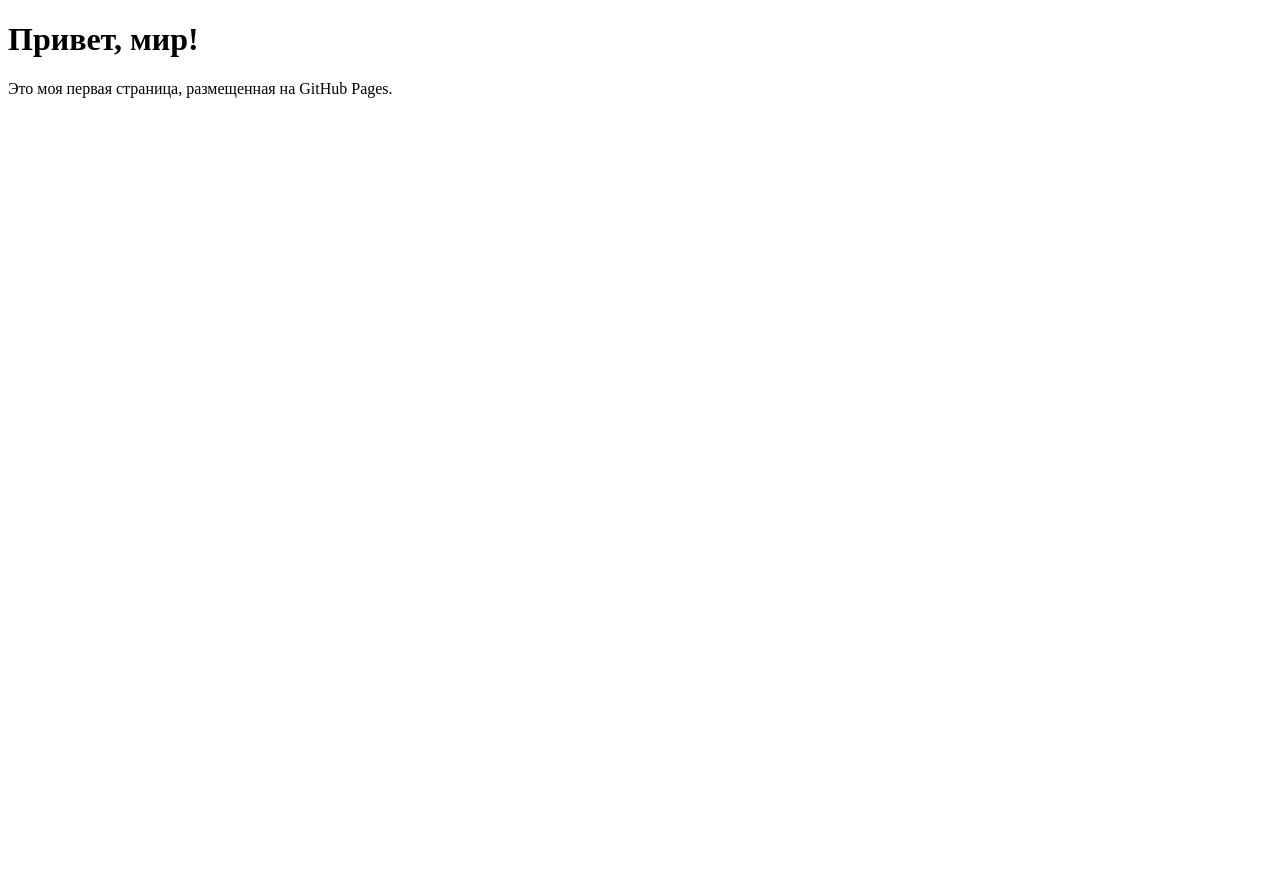
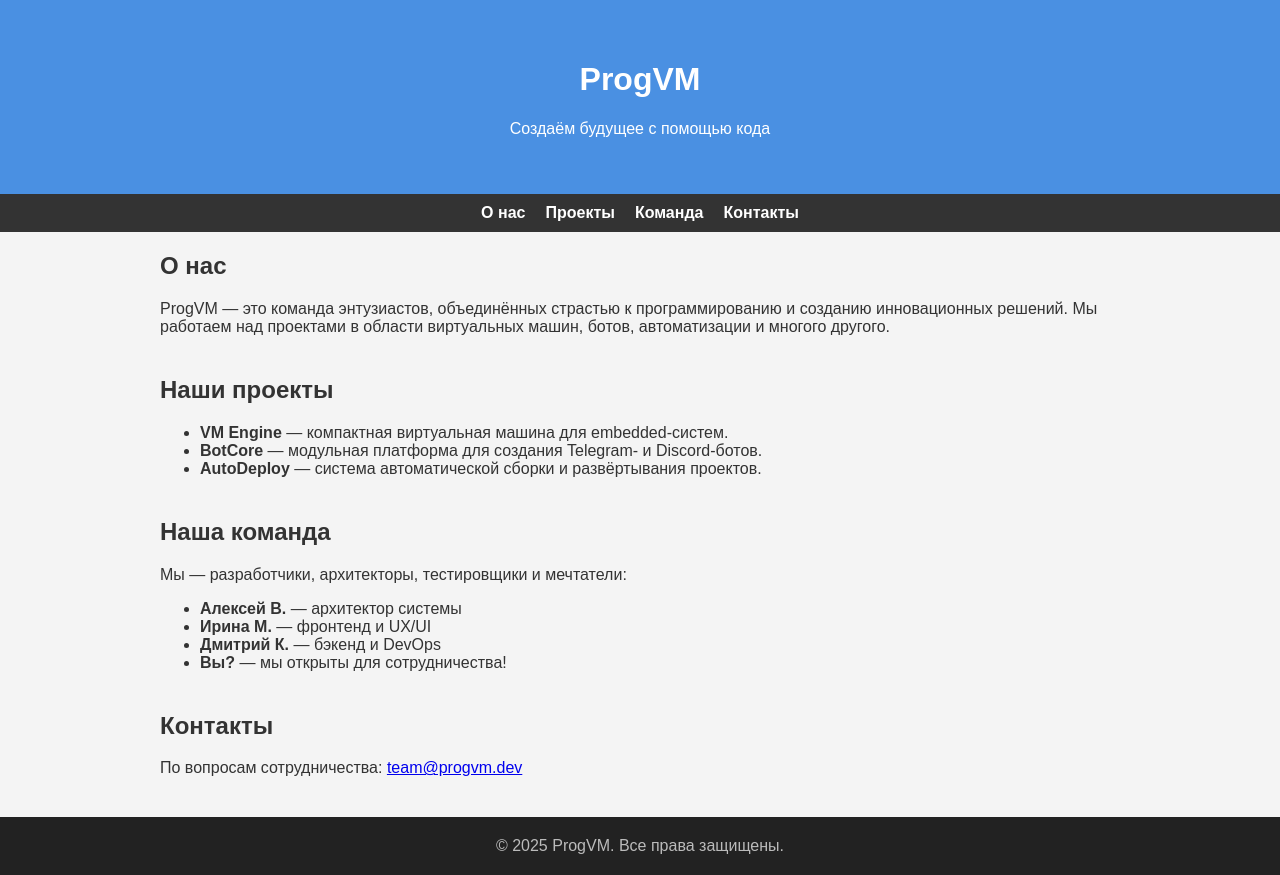
Before and after one commit to ProgVM/ProgVM.github.io, a plain HTML site: page index.html in a window 1280 px wide. Before the commit the page ends 800 px from the top, so only its background shows below. Drawn offline with Linux system fonts and the light colour scheme.

Commit message:
Update index.html

```diff
--- a/index.html
+++ b/index.html
@@ -1,10 +1,66 @@
 <!DOCTYPE html>
-<html>
+<html lang="ru">
 <head>
-  <title>Мой GitHub Pages сайт</title>
+  <meta charset="UTF-8">
+  <meta name="viewport" content="width=device-width, initial-scale=1">
+  <title>ProgVM — Команда разработчиков</title>
+  <link rel="stylesheet" href="styles.css">
 </head>
 <body>
-  <h1>Привет, мир!</h1>
-  <p>Это моя первая страница, размещенная на GitHub Pages.</p>
+  <header>
+    <div class="container">
+      <h1>ProgVM</h1>
+      <p>Создаём будущее с помощью кода</p>
+    </div>
+  </header>
+
+  <nav>
+    <div class="container">
+      <a href="#about">О нас</a>
+      <a href="#projects">Проекты</a>
+      <a href="#team">Команда</a>
+      <a href="#contact">Контакты</a>
+    </div>
+  </nav>
+
+  <main class="container">
+    <section id="about">
+      <h2>О нас</h2>
+      <p>
+        ProgVM — это команда энтузиастов, объединённых страстью к программированию и созданию инновационных решений. Мы работаем над проектами в области виртуальных машин, ботов, автоматизации и многого другого.
+      </p>
+    </section>
+
+    <section id="projects">
+      <h2>Наши проекты</h2>
+      <ul>
+        <li><strong>VM Engine</strong> — компактная виртуальная машина для embedded-систем.</li>
+        <li><strong>BotCore</strong> — модульная платформа для создания Telegram- и Discord-ботов.</li>
+        <li><strong>AutoDeploy</strong> — система автоматической сборки и развёртывания проектов.</li>
+      </ul>
+    </section>
+
+    <section id="team">
+      <h2>Наша команда</h2>
+      <p>Мы — разработчики, архитекторы, тестировщики и мечтатели:</p>
+      <ul>
+        <li><strong>Алексей В.</strong> — архитектор системы</li>
+        <li><strong>Ирина М.</strong> — фронтенд и UX/UI</li>
+        <li><strong>Дмитрий К.</strong> — бэкенд и DevOps</li>
+        <li><strong>Вы?</strong> — мы открыты для сотрудничества!</li>
+      </ul>
+    </section>
+
+    <section id="contact">
+      <h2>Контакты</h2>
+      <p>По вопросам сотрудничества: <a href="mailto:team@progvm.dev">team@progvm.dev</a></p>
+    </section>
+  </main>
+
+  <footer>
+    <div class="container">
+      &copy; 2025 ProgVM. Все права защищены.
+    </div>
+  </footer>
 </body>
 </html>
```
